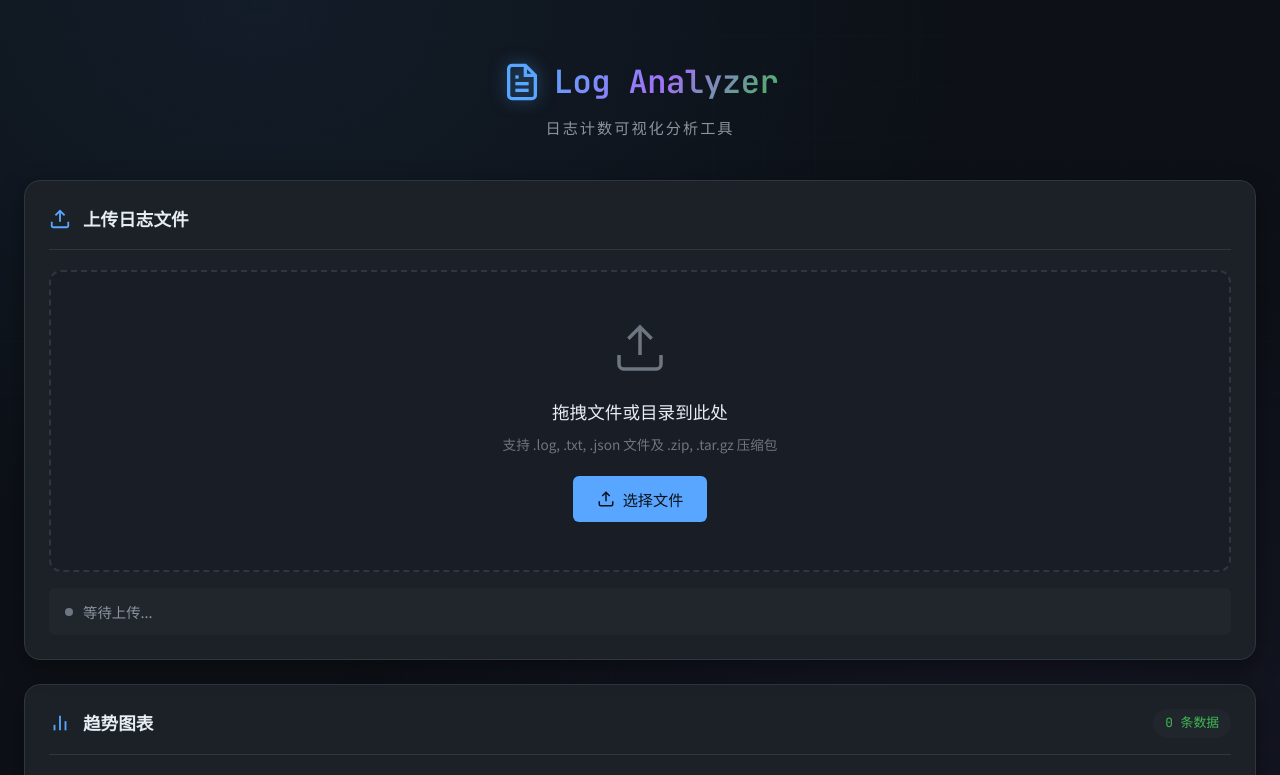
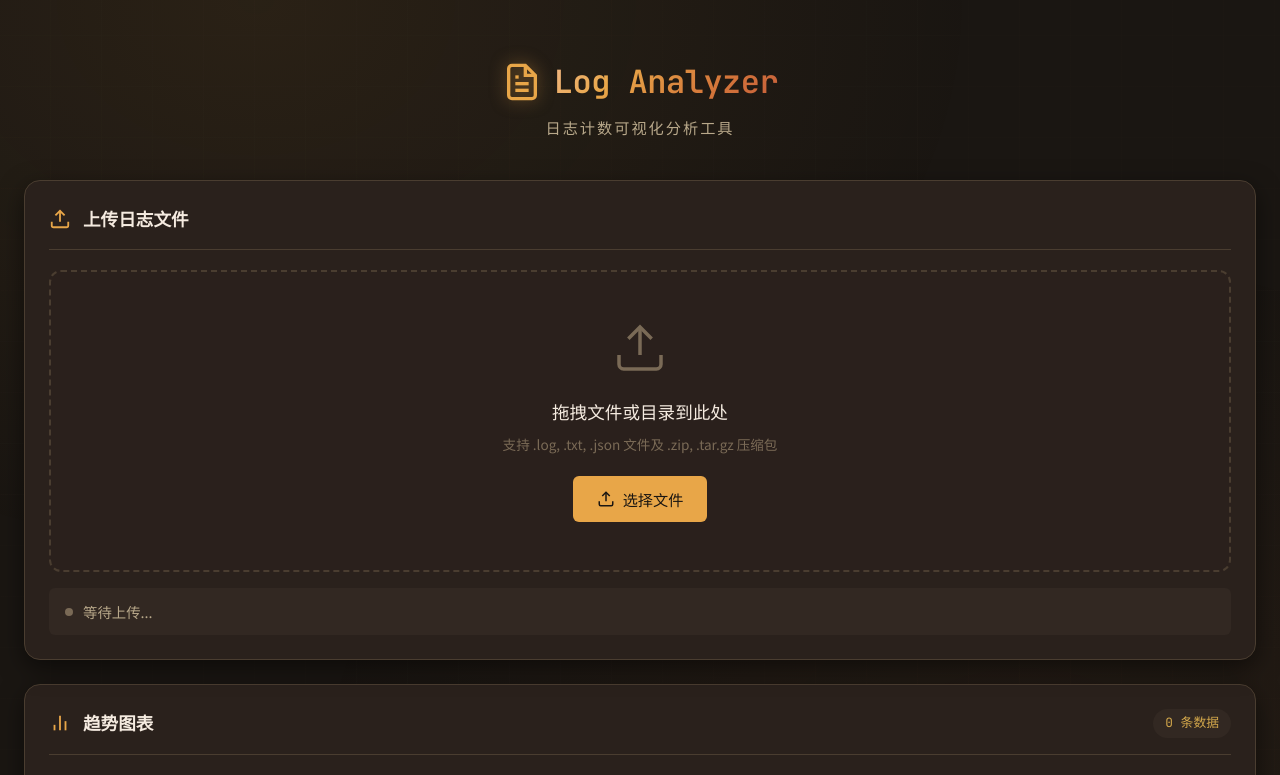
Before and after one commit to xdlsy/counter-insight, a Flask app: page / in a window 1280 px wide. Shown: the top 775 px of the page. Run offline with Flask 3, Linux system fonts and the light colour scheme.

Commit message:
style: 更换为暖色系主题

```diff
--- a/log-analyzer/static/css/style.css
+++ b/log-analyzer/static/css/style.css
@@ -1,29 +1,31 @@
 /* static/css/style.css */
 
-/* CSS Variables */
+/* CSS Variables - Warm Theme */
 :root {
-    --bg-primary: #0d1117;
-    --bg-secondary: #161b22;
-    --bg-tertiary: #21262d;
-    --bg-card: #1c2128;
-    --border-color: #30363d;
-    --border-hover: #484f58;
+    --bg-primary: #1a1612;
+    --bg-secondary: #251d18;
+    --bg-tertiary: #322822;
+    --bg-card: #2a211c;
+    --border-color: #4a3d30;
+    --border-hover: #6b5545;
 
-    --text-primary: #e6edf3;
-    --text-secondary: #8b949e;
-    --text-muted: #6e7681;
+    --text-primary: #f5ebe0;
+    --text-secondary: #b8a88a;
+    --text-muted: #7a6a56;
 
-    --accent-cyan: #58a6ff;
-    --accent-green: #3fb950;
-    --accent-purple: #a371f7;
-    --accent-orange: #d29922;
-    --accent-red: #f85149;
-    --accent-pink: #db61a2;
+    --accent-amber: #e8a648;
+    --accent-orange: #d4763a;
+    --accent-coral: #e87b5e;
+    --accent-rust: #c45c3a;
+    --accent-gold: #d4a84b;
+    --accent-peach: #f0b88a;
+    --accent-brown: #8b6f47;
 
-    --gradient-glow: linear-gradient(135deg, #58a6ff 0%, #a371f7 50%, #3fb950 100%);
+    --gradient-warm: linear-gradient(135deg, #e8a648 0%, #d4763a 50%, #e87b5e 100%);
+    --gradient-sunset: linear-gradient(135deg, #f0b88a 0%, #e8a648 30%, #d4763a 70%, #c45c3a 100%);
 
-    --shadow-card: 0 8px 24px rgba(0, 0, 0, 0.4);
-    --shadow-glow: 0 0 20px rgba(88, 166, 255, 0.15);
+    --shadow-card: 0 8px 24px rgba(0, 0, 0, 0.5);
+    --shadow-glow: 0 0 20px rgba(232, 166, 72, 0.15);
 
     --radius-sm: 6px;
     --radius-md: 12px;
@@ -68,21 +70,21 @@ body::before {
     right: 0;
     bottom: 0;
     background:
-        radial-gradient(ellipse at 20% 0%, rgba(88, 166, 255, 0.08) 0%, transparent 50%),
-        radial-gradient(ellipse at 80% 100%, rgba(163, 113, 247, 0.06) 0%, transparent 50%),
+        radial-gradient(ellipse at 20% 0%, rgba(232, 166, 72, 0.08) 0%, transparent 50%),
+        radial-gradient(ellipse at 80% 100%, rgba(212, 118, 58, 0.06) 0%, transparent 50%),
         repeating-linear-gradient(
             0deg,
             transparent,
             transparent 50px,
-            rgba(48, 54, 61, 0.03) 50px,
-            rgba(48, 54, 61, 0.03) 51px
+            rgba(74, 61, 48, 0.03) 50px,
+            rgba(74, 61, 48, 0.03) 51px
         ),
         repeating-linear-gradient(
             90deg,
             transparent,
             transparent 50px,
-            rgba(48, 54, 61, 0.03) 50px,
-            rgba(48, 54, 61, 0.03) 51px
+            rgba(74, 61, 48, 0.03) 50px,
+            rgba(74, 61, 48, 0.03) 51px
         );
     pointer-events: none;
     z-index: 0;
@@ -129,15 +131,15 @@ body::before {
 .logo-icon {
     width: 40px;
     height: 40px;
-    color: var(--accent-cyan);
-    filter: drop-shadow(0 0 8px rgba(88, 166, 255, 0.5));
+    color: var(--accent-amber);
+    filter: drop-shadow(0 0 8px rgba(232, 166, 72, 0.5));
 }
 
 .logo-text {
     font-family: var(--font-mono);
     font-size: 2rem;
     font-weight: 600;
-    background: var(--gradient-glow);
+    background: var(--gradient-sunset);
     -webkit-background-clip: text;
     -webkit-text-fill-color: transparent;
     background-clip: text;
@@ -202,7 +204,7 @@ body::before {
 .card-icon {
     width: 22px;
     height: 22px;
-    color: var(--accent-cyan);
+    color: var(--accent-amber);
 }
 
 .card-header h2 {
@@ -225,7 +227,7 @@ body::before {
     left: 0;
     right: 0;
     height: 3px;
-    background: var(--gradient-glow);
+    background: var(--gradient-warm);
     opacity: 0;
     transition: var(--transition-normal);
 }
@@ -241,13 +243,13 @@ body::before {
     padding: 48px 24px;
     text-align: center;
     transition: var(--transition-normal);
-    background: rgba(22, 27, 34, 0.5);
+    background: rgba(42, 33, 28, 0.5);
 }
 
 .upload-area:hover,
 .upload-area.drag-over {
-    border-color: var(--accent-cyan);
-    background: rgba(88, 166, 255, 0.05);
+    border-color: var(--accent-amber);
+    background: rgba(232, 166, 72, 0.05);
 }
 
 .upload-area.drag-over {
@@ -277,7 +279,7 @@ body::before {
 }
 
 .upload-area:hover .upload-icon {
-    color: var(--accent-cyan);
+    color: var(--accent-amber);
     transform: translateY(-4px);
 }
 
@@ -320,24 +322,24 @@ body::before {
 }
 
 .btn-primary {
-    background: var(--accent-cyan);
+    background: var(--accent-amber);
     color: var(--bg-primary);
 }
 
 .btn-primary:hover {
-    background: #79b8ff;
+    background: var(--accent-peach);
     transform: translateY(-2px);
-    box-shadow: 0 4px 12px rgba(88, 166, 255, 0.4);
+    box-shadow: 0 4px 12px rgba(232, 166, 72, 0.4);
 }
 
 .btn-accent {
-    background: linear-gradient(135deg, var(--accent-cyan), var(--accent-purple));
+    background: var(--gradient-warm);
     color: white;
 }
 
 .btn-accent:hover {
     transform: translateY(-2px);
-    box-shadow: 0 4px 16px rgba(88, 166, 255, 0.3);
+    box-shadow: 0 4px 16px rgba(232, 166, 72, 0.3);
 }
 
 .btn-secondary {
@@ -372,8 +374,8 @@ body::before {
 }
 
 .status-indicator.success {
-    background: var(--accent-green);
-    box-shadow: 0 0 8px var(--accent-green);
+    background: var(--accent-gold);
+    box-shadow: 0 0 8px var(--accent-gold);
 }
 
 .status-indicator.processing {
@@ -382,7 +384,7 @@ body::before {
 }
 
 .status-indicator.error {
-    background: var(--accent-red);
+    background: var(--accent-coral);
 }
 
 @keyframes pulse {
@@ -445,8 +447,8 @@ body::before {
 
 .custom-select:focus {
     outline: none;
-    border-color: var(--accent-cyan);
-    box-shadow: 0 0 0 3px rgba(88, 166, 255, 0.1);
+    border-color: var(--accent-amber);
+    box-shadow: 0 0 0 3px rgba(232, 166, 72, 0.1);
 }
 
 .custom-select option {
@@ -472,7 +474,7 @@ body::before {
     border-radius: 20px;
     font-size: 0.8rem;
     font-family: var(--font-mono);
-    color: var(--accent-green);
+    color: var(--accent-gold);
 }
 
 .chart-container {
@@ -524,7 +526,7 @@ body::before {
 .file-item svg {
     width: 16px;
     height: 16px;
-    color: var(--accent-green);
+    color: var(--accent-gold);
 }
 
 /* Scrollbar */
--- a/log-analyzer/static/js/chart.js
+++ b/log-analyzer/static/js/chart.js
@@ -1,11 +1,11 @@
 // static/js/chart.js
 
-// ECharts dark theme configuration
+// ECharts warm theme configuration
 const darkTheme = {
     color: [
-        '#58a6ff', '#3fb950', '#a371f7', '#d29922',
-        '#f85149', '#db61a2', '#79c0ff', '#56d364',
-        '#bc8cff', '#e3b341', '#ff7b72', '#f778ba'
+        '#e8a648', '#d4763a', '#e87b5e', '#c45c3a',
+        '#d4a84b', '#f0b88a', '#8b6f47', '#b8956a',
+        '#c97850', '#ddaa70', '#e69060', '#c07858'
     ],
     backgroundColor: 'transparent',
     textStyle: {
@@ -13,71 +13,71 @@ const darkTheme = {
     },
     title: {
         textStyle: {
-            color: '#e6edf3',
+            color: '#f5ebe0',
             fontWeight: 600
         },
         subtextStyle: {
-            color: '#8b949e'
+            color: '#b8a88a'
         }
     },
     legend: {
         textStyle: {
-            color: '#8b949e',
+            color: '#b8a88a',
             fontFamily: 'JetBrains Mono, monospace',
             fontSize: 11
         },
         pageTextStyle: {
-            color: '#8b949e'
+            color: '#b8a88a'
         }
     },
     tooltip: {
-        backgroundColor: 'rgba(22, 27, 34, 0.95)',
-        borderColor: '#30363d',
+        backgroundColor: 'rgba(42, 33, 28, 0.95)',
+        borderColor: '#4a3d30',
         borderWidth: 1,
         textStyle: {
-            color: '#e6edf3',
+            color: '#f5ebe0',
             fontFamily: 'JetBrains Mono, monospace',
             fontSize: 12
         }
     },
     toolbox: {
         iconStyle: {
-            borderColor: '#8b949e'
+            borderColor: '#b8a88a'
         },
         emphasis: {
             iconStyle: {
-                borderColor: '#58a6ff'
+                borderColor: '#e8a648'
             }
         }
     },
     dataZoom: {
-        backgroundColor: '#21262d',
-        borderColor: '#30363d',
-        fillerColor: 'rgba(88, 166, 255, 0.1)',
-        handleColor: '#58a6ff',
+        backgroundColor: '#322822',
+        borderColor: '#4a3d30',
+        fillerColor: 'rgba(232, 166, 72, 0.1)',
+        handleColor: '#e8a648',
         handleSize: '100%',
         textStyle: {
-            color: '#8b949e'
+            color: '#b8a88a'
         }
     },
     xAxis: {
         axisLine: {
             lineStyle: {
-                color: '#30363d'
+                color: '#4a3d30'
             }
         },
         axisTick: {
             lineStyle: {
-                color: '#30363d'
+                color: '#4a3d30'
             }
         },
         axisLabel: {
-            color: '#8b949e',
+            color: '#b8a88a',
             fontFamily: 'JetBrains Mono, monospace'
         },
         splitLine: {
             lineStyle: {
-                color: '#21262d',
+                color: '#322822',
                 type: 'dashed'
             }
         }
@@ -85,21 +85,21 @@ const darkTheme = {
     yAxis: {
         axisLine: {
             lineStyle: {
-                color: '#30363d'
+                color: '#4a3d30'
             }
         },
         axisTick: {
             lineStyle: {
-                color: '#30363d'
+                color: '#4a3d30'
             }
         },
         axisLabel: {
-            color: '#8b949e',
+            color: '#b8a88a',
             fontFamily: 'JetBrains Mono, monospace'
         },
         splitLine: {
             lineStyle: {
-                color: '#21262d',
+                color: '#322822',
                 type: 'dashed'
             }
         }
@@ -107,20 +107,20 @@ const darkTheme = {
     categoryAxis: {
         axisLine: {
             lineStyle: {
-                color: '#30363d'
+                color: '#4a3d30'
             }
         },
         axisTick: {
             lineStyle: {
-                color: '#30363d'
+                color: '#4a3d30'
             }
         },
         axisLabel: {
-            color: '#8b949e'
+            color: '#b8a88a'
         },
         splitLine: {
             lineStyle: {
-                color: '#21262d',
+                color: '#322822',
                 type: 'dashed'
             }
         }
@@ -140,8 +140,8 @@ const darkTheme = {
     },
     graph: {
         color: [
-            '#58a6ff', '#3fb950', '#a371f7', '#d29922',
-            '#f85149', '#db61a2', '#79c0ff', '#56d364'
+            '#e8a648', '#d4763a', '#e87b5e', '#c45c3a',
+            '#d4a84b', '#f0b88a', '#8b6f47', '#b8956a'
         ]
     }
 };
@@ -165,11 +165,11 @@ class ChartManager {
                     left: 'center',
                     top: 'center',
                     textStyle: {
-                        color: '#6e7681',
+                        color: '#7a6a56',
                         fontSize: 18
                     },
                     subtextStyle: {
-                        color: '#6e7681',
+                        color: '#7a6a56',
                         fontSize: 14
                     }
                 },
@@ -188,7 +188,7 @@ class ChartManager {
             showSymbol: false,
             lineStyle: {
                 width: 2,
-                shadowColor: 'rgba(88, 166, 255, 0.3)',
+                shadowColor: 'rgba(232, 166, 72, 0.3)',
                 shadowBlur: 4
             },
             emphasis: {
@@ -209,21 +209,21 @@ class ChartManager {
             },
             tooltip: {
                 trigger: 'axis',
-                backgroundColor: 'rgba(22, 27, 34, 0.95)',
-                borderColor: '#30363d',
+                backgroundColor: 'rgba(42, 33, 28, 0.95)',
+                borderColor: '#4a3d30',
                 borderWidth: 1,
                 textStyle: {
-                    color: '#e6edf3',
+                    color: '#f5ebe0',
                     fontFamily: 'JetBrains Mono, monospace',
                     fontSize: 12
                 },
                 axisPointer: {
                     type: 'cross',
                     crossStyle: {
-                        color: '#484f58'
+                        color: '#6b5545'
                     },
                     lineStyle: {
-                        color: '#484f58'
+                        color: '#6b5545'
                     }
                 },
                 formatter: function(params) {
@@ -241,12 +241,12 @@ class ChartManager {
                 orient: 'horizontal',
                 bottom: 10,
                 textStyle: {
-                    color: '#8b949e',
+                    color: '#b8a88a',
                     fontFamily: 'JetBrains Mono, monospace',
                     fontSize: 11
                 },
                 pageTextStyle: {
-                    color: '#8b949e'
+                    color: '#b8a88a'
                 },
                 data: Object.keys(series)
             },
@@ -274,11 +274,11 @@ class ChartManager {
                     }
                 },
                 iconStyle: {
-                    borderColor: '#8b949e'
+                    borderColor: '#b8a88a'
                 },
                 emphasis: {
                     iconStyle: {
-                        borderColor: '#58a6ff'
+                        borderColor: '#e8a648'
                     }
                 },
                 right: 20
@@ -295,14 +295,14 @@ class ChartManager {
                     end: 100,
                     height: 20,
                     bottom: 60,
-                    borderColor: '#30363d',
-                    backgroundColor: '#21262d',
-                    fillerColor: 'rgba(88, 166, 255, 0.15)',
+                    borderColor: '#4a3d30',
+                    backgroundColor: '#322822',
+                    fillerColor: 'rgba(232, 166, 72, 0.15)',
                     handleStyle: {
-                        color: '#58a6ff'
+                        color: '#e8a648'
                     },
                     textStyle: {
-                        color: '#8b949e'
+                        color: '#b8a88a'
                     }
                 }
             ],
@@ -312,16 +312,16 @@ class ChartManager {
                 data: timePoints,
                 axisLine: {
                     lineStyle: {
-                        color: '#30363d'
+                        color: '#4a3d30'
                     }
                 },
                 axisTick: {
                     lineStyle: {
-                        color: '#30363d'
+                        color: '#4a3d30'
                     }
                 },
                 axisLabel: {
-                    color: '#8b949e',
+                    color: '#b8a88a',
                     fontFamily: 'JetBrains Mono, monospace',
                     fontSize: 11,
                     rotate: 30,
@@ -332,27 +332,27 @@ class ChartManager {
                 type: 'value',
                 name: '计数',
                 nameTextStyle: {
-                    color: '#8b949e',
+                    color: '#b8a88a',
                     padding: [0, 0, 0, 40]
                 },
                 axisLine: {
                     lineStyle: {
-                        color: '#30363d'
+                        color: '#4a3d30'
                     }
                 },
                 axisTick: {
                     lineStyle: {
-                        color: '#30363d'
+                        color: '#4a3d30'
                     }
                 },
                 axisLabel: {
-                    color: '#8b949e',
+                    color: '#b8a88a',
                     fontFamily: 'JetBrains Mono, monospace',
                     fontSize: 11
                 },
                 splitLine: {
                     lineStyle: {
-                        color: '#21262d',
+                        color: '#322822',
                         type: 'dashed'
                     }
                 }
```
